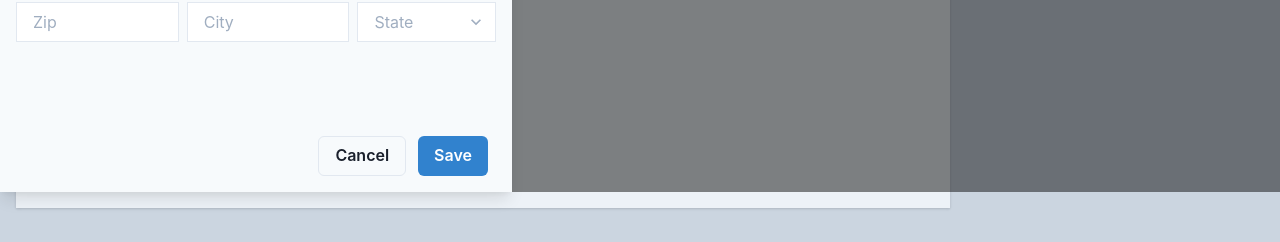
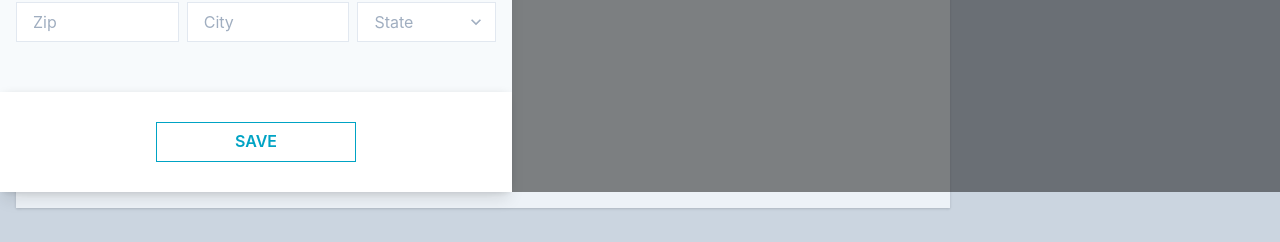
Before and after one commit to grasielaGomes/homefiles, a React (Create React App) app: page / in a window 1280 px wide. Both pictures are taken after a click on the button "NEW HOMEFILE". Shown: the part 608-850 px from the top of the page. Built offline with nearby package versions, Linux system fonts and the light colour scheme.

Commit message:
feat: added CustomDrawerFooter component

```diff
--- /dev/null
+++ b/src/components/drawer/CustomDrawerFooter.tsx
@@ -0,0 +1,10 @@
+import { Box, Center } from "@chakra-ui/react";
+import { OutlinedButton } from "..";
+
+export const CustomDrawerFooter = () => (
+  <Box bg="white" sx={{ shadow: "0px 0px 10px -5px #00000041" }} w="full" h={100}>
+    <Center h="full">
+      <OutlinedButton text="SAVE" width={200}/>
+    </Center>
+  </Box>
+);
--- a/src/components/drawer/DrawerContainer.tsx
+++ b/src/components/drawer/DrawerContainer.tsx
@@ -5,10 +5,9 @@ import {
   DrawerHeader,
   DrawerOverlay,
   DrawerContent,
-  Button,
 } from "@chakra-ui/react";
 import { IDrawerContainer } from "../../interfaces/Drawer.interface";
-import { CustomDrawerHeader, DrawerTab } from "./";
+import { CustomDrawerFooter, CustomDrawerHeader, DrawerTab } from "./";
 
 export const DrawerContainer = ({ isOpen, onClose, btnRef }: IDrawerContainer) => (
   <Drawer
@@ -28,11 +27,8 @@ export const DrawerContainer = ({ isOpen, onClose, btnRef }: IDrawerContainer) =
         <DrawerTab />
       </DrawerBody>
 
-      <DrawerFooter>
-        <Button variant="outline" mr={3} onClick={onClose}>
-          Cancel
-        </Button>
-        <Button colorScheme="blue">Save</Button>
+      <DrawerFooter padding={0}>
+        <CustomDrawerFooter />
       </DrawerFooter>
     </DrawerContent>
   </Drawer>
--- a/src/components/drawer/index.ts
+++ b/src/components/drawer/index.ts
@@ -1,5 +1,5 @@
 export * from './AddressForm';
 export * from './CustomDrawerHeader';
-export * from './DrawerContainer';
 export * from './DrawerTab';
 export * from './Tab1';
+export * from './CustomDrawerFooter';
```
